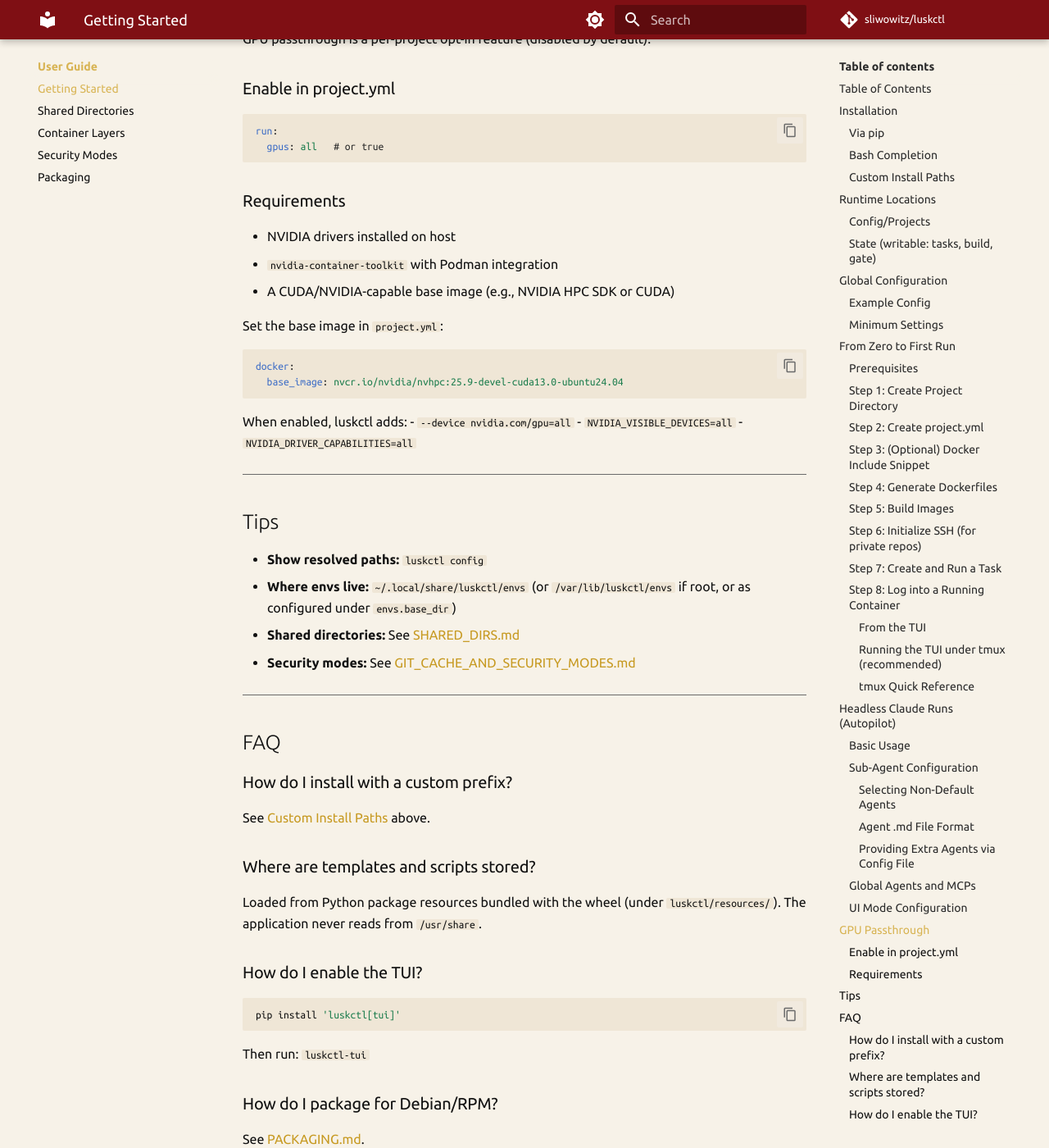
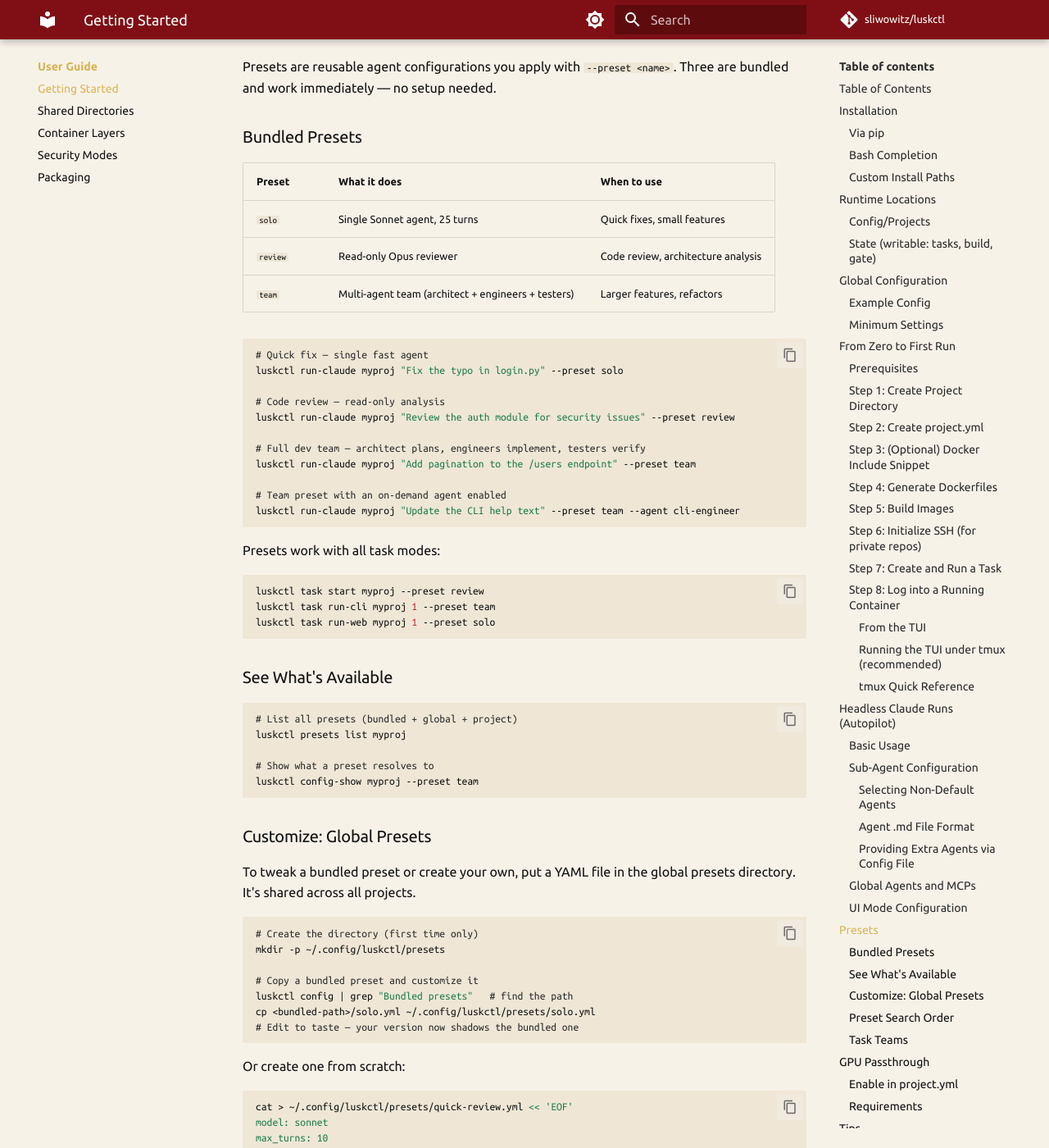
Before and after one commit to sliwowitz/luskctl, an MkDocs documentation site: the page built from docs/USAGE.md, in a window 1280 px wide and 1400 px high, scrolled down 9711 px. Shown: the whole window at 82% size. Built offline with MkDocs 1.6.1 and Material for MkDocs 9.7.7, drawn with Linux system fonts in a browser that asks for light colours; comment, search, counter and statistics services are not loaded; some of the changed text lies outside the part shown.

Commit message:
docs: add presets quickstart to USAGE.md and README
Add a Presets section to USAGE.md covering bundled presets (solo, review,
team), global preset customization, search order, and task teams workflow.
Add a compact presets mention to README.md Quick Start.

Co-Authored-By: Claude Opus 4.6 <noreply@anthropic.com>

````diff
--- a/docs/USAGE.md
+++ b/docs/USAGE.md
@@ -9,6 +9,7 @@ A prefix-/XDG-aware tool to manage containerized AI agent projects using Podman.
 - [Global Configuration](#global-configuration)
 - [From Zero to First Run](#from-zero-to-first-run)
 - [Headless Claude Runs (Autopilot)](#headless-claude-runs-autopilot)
+- [Presets](#presets)
 - [GPU Passthrough](#gpu-passthrough)
 - [Tips](#tips)
 - [FAQ](#faq)
@@ -426,6 +427,113 @@ Run `luskctl config` to see the actual paths on your system.
 
 ---
 
+## Presets
+
+Presets are reusable agent configurations you apply with `--preset <name>`.
+Three are bundled and work immediately — no setup needed.
+
+### Bundled Presets
+
+| Preset | What it does | When to use |
+|--------|-------------|-------------|
+| `solo` | Single Sonnet agent, 25 turns | Quick fixes, small features |
+| `review` | Read-only Opus reviewer | Code review, architecture analysis |
+| `team` | Multi-agent team (architect + engineers + testers) | Larger features, refactors |
+
+```bash
+# Quick fix — single fast agent
+luskctl run-claude myproj "Fix the typo in login.py" --preset solo
+
+# Code review — read-only analysis
+luskctl run-claude myproj "Review the auth module for security issues" --preset review
+
+# Full dev team — architect plans, engineers implement, testers verify
+luskctl run-claude myproj "Add pagination to the /users endpoint" --preset team
+
+# Team preset with an on-demand agent enabled
+luskctl run-claude myproj "Update the CLI help text" --preset team --agent cli-engineer
+```
+
+Presets work with all task modes:
+
+```bash
+luskctl task start myproj --preset review
+luskctl task run-cli myproj 1 --preset team
+luskctl task run-web myproj 1 --preset solo
+```
+
+### See What's Available
+
+```bash
+# List all presets (bundled + global + project)
+luskctl presets list myproj
+
+# Show what a preset resolves to
+luskctl config-show myproj --preset team
+```
+
+### Customize: Global Presets
+
+To tweak a bundled preset or create your own, put a YAML file in the
+global presets directory. It's shared across all projects.
+
+```bash
+# Create the directory (first time only)
+mkdir -p ~/.config/luskctl/presets
+
+# Copy a bundled preset and customize it
+luskctl config | grep "Bundled presets"   # find the path
+cp <bundled-path>/solo.yml ~/.config/luskctl/presets/solo.yml
+# Edit to taste — your version now shadows the bundled one
+```
+
+Or create one from scratch:
+
+```bash
+cat > ~/.config/luskctl/presets/quick-review.yml << 'EOF'
+model: sonnet
+max_turns: 10
+subagents:
+  - name: reviewer
+    description: Fast code review
+    tools: [Read, Grep, Glob]
+    model: sonnet
+    default: true
+    system_prompt: |
+      Review the code for bugs and suggest fixes. Be concise.
+EOF
+```
+
+Now use it anywhere: `luskctl run-claude anyproject "Review PR #42" --preset quick-review`
+
+### Preset Search Order
+
+When you use `--preset fast`, luskctl searches:
+
+1. **Project** — `<project>/presets/fast.yml` (per-project override)
+2. **Global** — `~/.config/luskctl/presets/fast.yml` (shared across projects)
+3. **Bundled** — shipped with luskctl (always available)
+
+First match wins. This means a global preset shadows a bundled one with the
+same name, and a project preset shadows both.
+
+### Task Teams
+
+Run multiple tasks in the same project, each with a different preset:
+
+```bash
+# Task 1: architect reviews the codebase
+luskctl task start myproj --preset review
+# Task 2: team implements the feature
+luskctl task start myproj --preset team
+# Task 3: solo agent writes docs
+luskctl task start myproj --preset solo
+```
+
+Each task remembers its preset — `luskctl task restart` reuses it automatically.
+
+---
+
 ## GPU Passthrough
 
 GPU passthrough is a per-project opt-in feature (disabled by default).
````
Also changed, not shown: README.md (+13 -7 lines).
